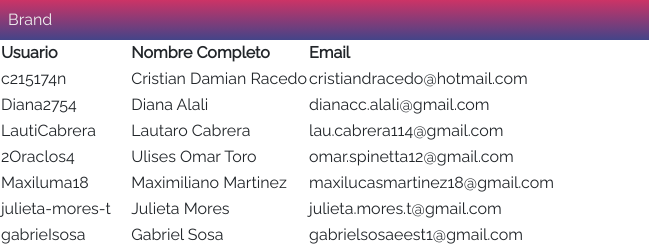
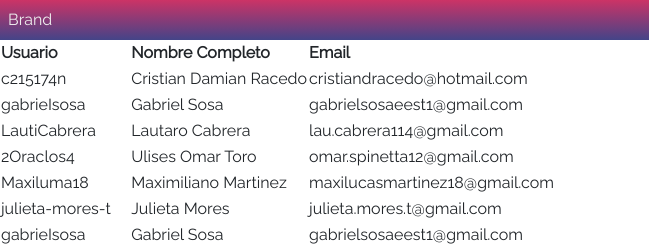
Before and after one commit to C215714N/git-fpescar-lxv14, a plain HTML site: page index.html in a window 1280 px wide. Shown: the top 245 px of the page, 0-649 px from the left. Drawn offline with nearby package versions, Linux system fonts and the light colour scheme; a script that the page names is missing.

Commit message:
Roetti tomas cambios

```diff
--- a/index.html
+++ b/index.html
@@ -50,9 +50,9 @@
                     <td>cristiandracedo@hotmail.com</td>
                 </tr>
                 <tr>
-                    <td>Diana2754</td>
-                    <td>Diana Alali</td>
-                    <td>dianacc.alali@gmail.com</td>
+                    <td>gabrieIsosa</td>
+                    <td>Gabriel Sosa</td>
+                    <td>gabrielsosaeest1@gmail.com</td>
                 </tr>
                 <tr>
                     <td>LautiCabrera</td>
```
